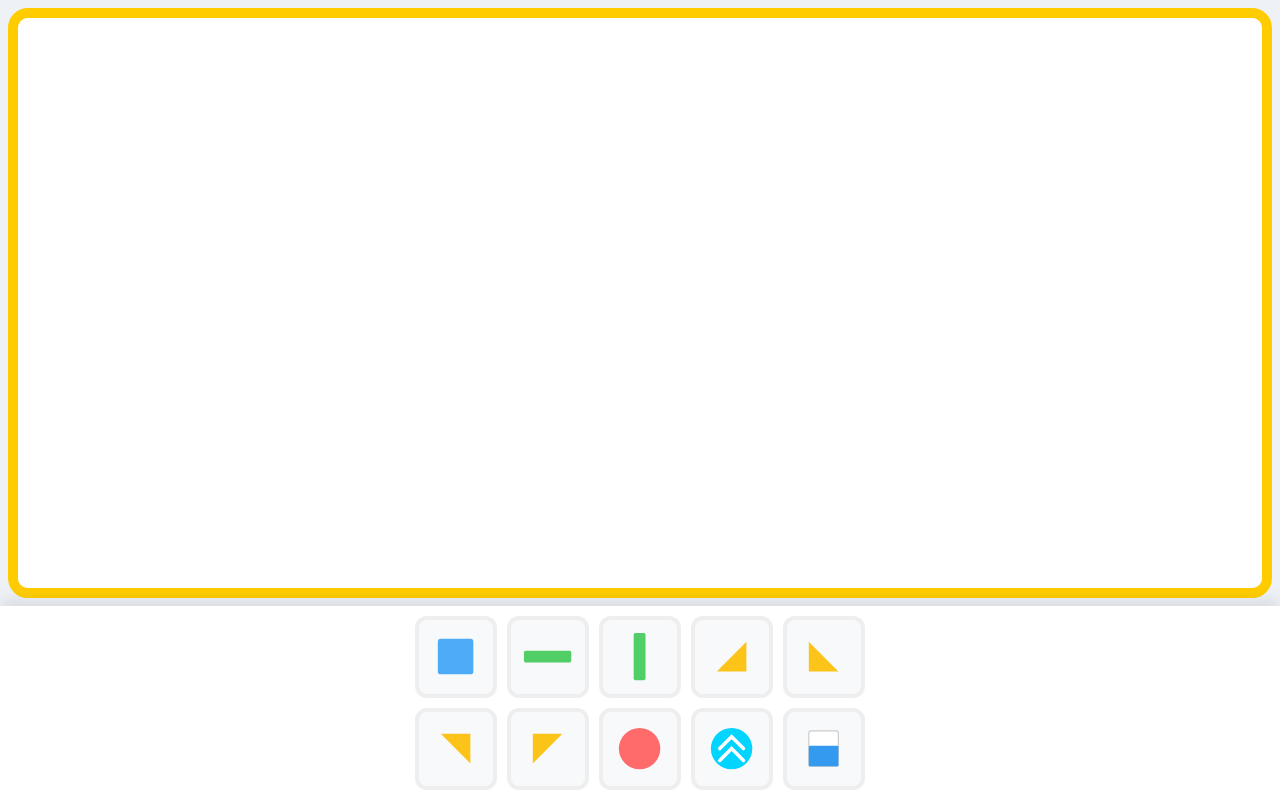
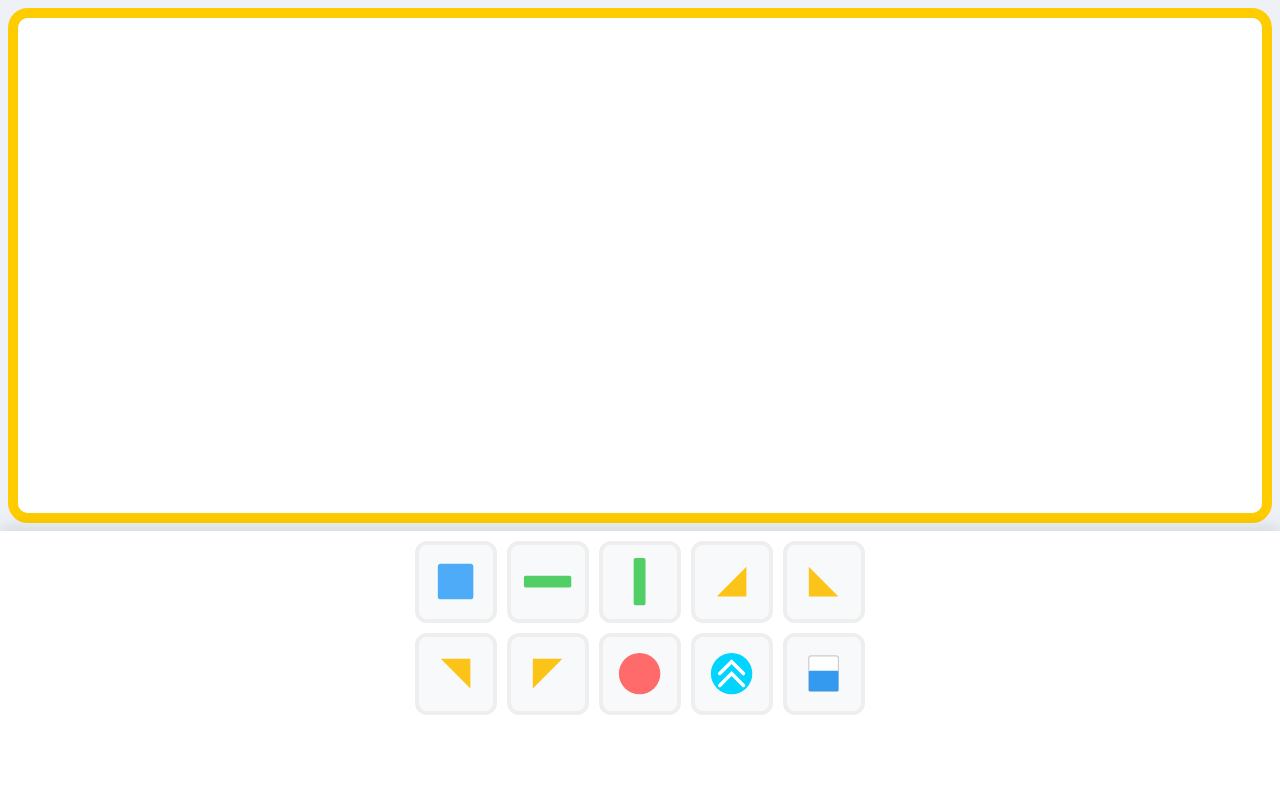
Before and after one commit to fumito-miyake/kids-apps, a plain HTML site: page apps/physics.html in a window 1280 px wide. Drawn offline with nearby package versions, Linux system fonts and the light colour scheme.

Commit message:
Update physics.html

```diff
--- a/apps/physics.html
+++ b/apps/physics.html
@@ -1,4 +1,3 @@
-
 <!DOCTYPE html>
 <html lang="ja">
 <head>
@@ -49,7 +48,7 @@
         }
 
         #toolbar-container {
-            padding: 10px;
+            padding: 10px 10px 85px 10px; /* 下端に1行分ほどの余白を設けてメニューを上に寄せる */
             background: var(--panel-color);
             box-shadow: 0 -5px 15px rgba(0,0,0,0.1);
             z-index: 100;
```
